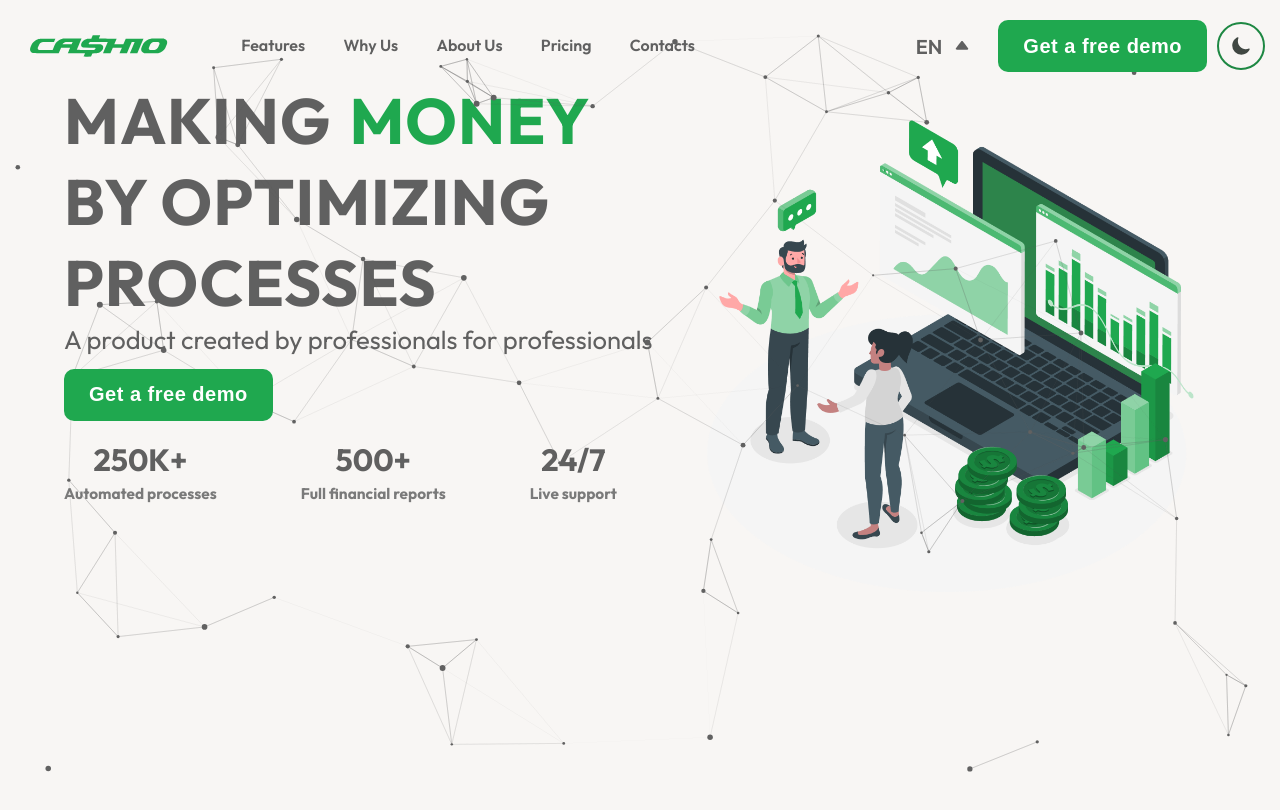
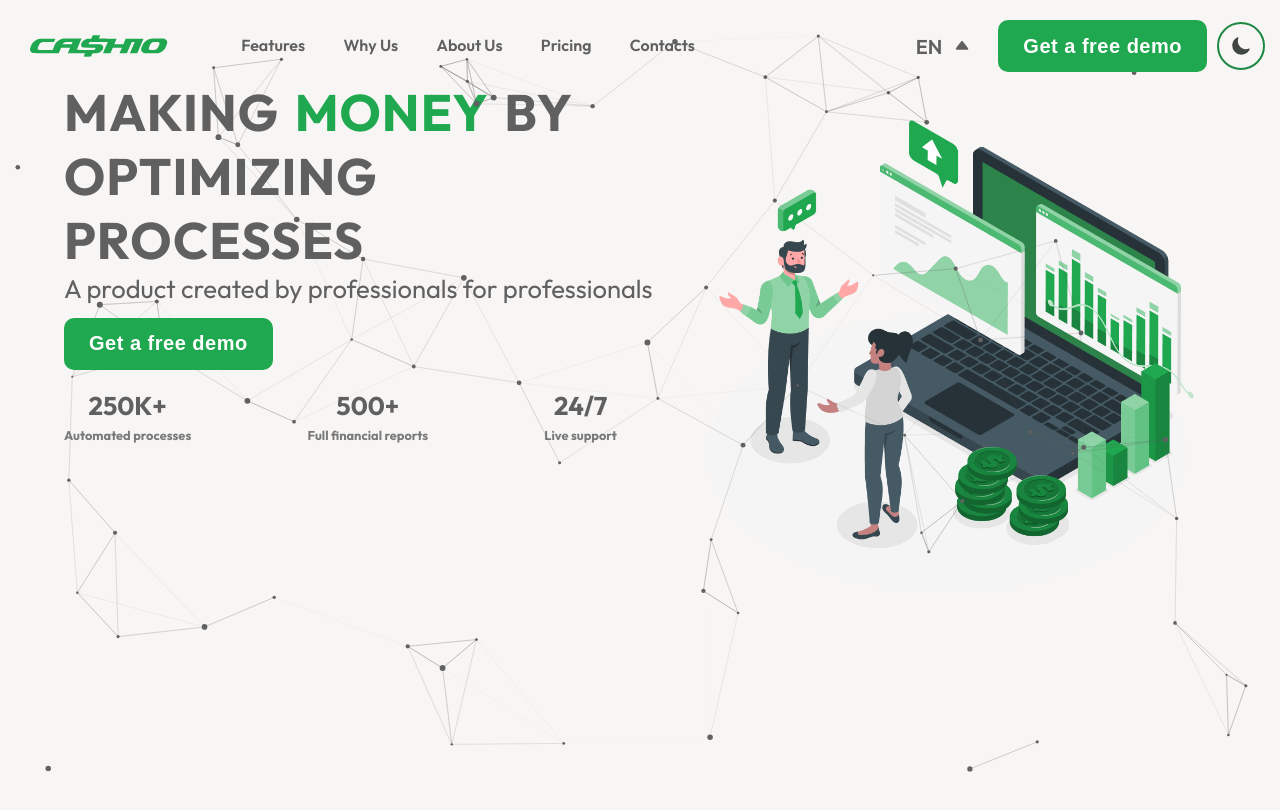
Before and after one commit to RevaGee/Cashio, a React (Create React App) app: page / in a window 1280 px wide. Shown: the top 810 px of the page. Built offline with nearby package versions, Linux system fonts and the light colour scheme.

Commit message:
corrected slogan styles

```diff
--- a/src/components/Slogan/style.scss
+++ b/src/components/Slogan/style.scss
@@ -24,7 +24,7 @@
 .slogan_head_text {
   display: flex;
   //font-size: 60px;
-  font-size: 5vw;
+  font-size: 4vw;
   font-weight: bold;
   color: var(--text_color);
   p{
@@ -112,7 +112,7 @@
     display: flex;
     justify-content: space-between;
     width: 90%;
-    font-size: 1.2vw;
+    font-size: 1.0vw;
 
     .digits_margin {
       margin: 50px 10px 0 10px;
```
